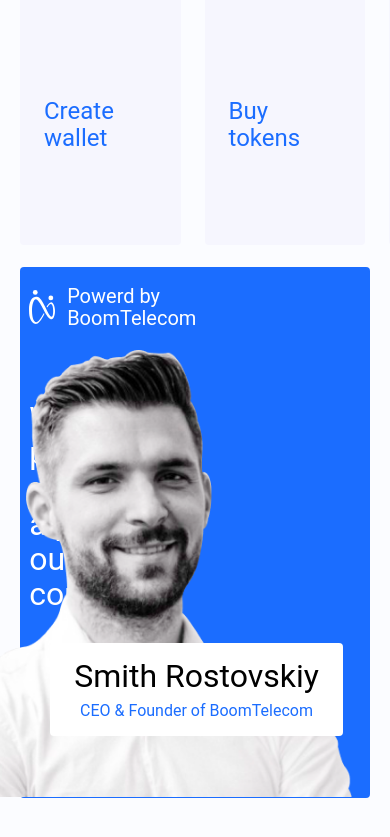
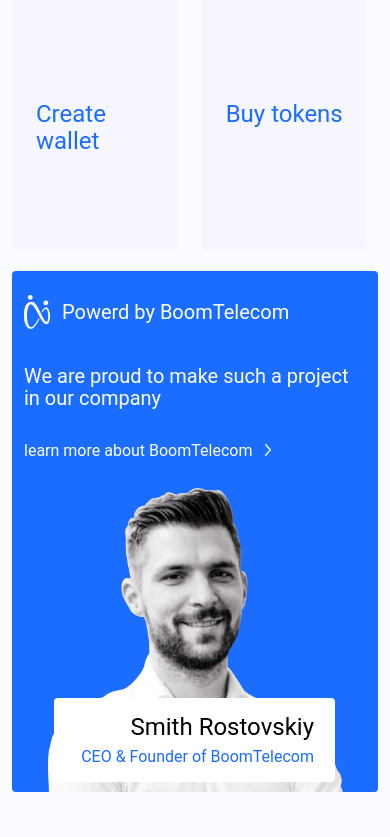
Before and after one commit to nklazuta/test-project, a React (Create React App) app: page / in a window 390 px wide. Shown: the part 1072-1909 px from the top of the page. Built offline with nearby package versions, Linux system fonts and the light colour scheme.

Commit message:
feat: добавить стили компоненту Promo

```diff
--- a/src/components/App/App.css
+++ b/src/components/App/App.css
@@ -7,3 +7,9 @@
     padding: 98px 20px 63px;
   }
 }
+
+@media screen and (max-width: 700px) {
+  .App {
+    padding: 99px 12px 91px;
+  }
+}
--- a/src/components/Promo/Promo.css
+++ b/src/components/Promo/Promo.css
@@ -1,4 +1,5 @@
 .promo {
+  display: flex;
   background: #1b6dff;
   border-radius: 4px;
   position: relative;
@@ -13,7 +14,7 @@
 .promo__logo-block {
   display: flex;
   align-items: center;
-  padding: 12px 12px 12px 0px;
+  padding: 12px 12px 12px 0;
   margin-bottom: 60px;
 }
 
@@ -65,9 +66,10 @@
   height: 501px;
   background-image: url("../../images/beniamin-photo.png");
   background-size: contain;
+  background-position: right bottom;
   background-repeat: no-repeat;
   position: absolute;
-  bottom: 0%;
+  bottom: 0;
   right: 9.85%;
 }
 
@@ -76,7 +78,7 @@
   box-sizing: border-box;
   background: #ffffff;
   border-radius: 4px;
-  text-align: center;
+  text-align: right;
   position: absolute;
   bottom: 60px;
   right: -69.5px;
@@ -117,14 +119,79 @@
   }
 
   .promo__photo-block {
-    width: 434px;
-    height: 448px;
+    width: 47.17%;
+    height: 113.7%;
     right: 18px;
   }
 
   .promo__ceo-block {
-    bottom: 62px;
+    bottom: 13.84%;
     right: 9px;
-    padding: 16px 23px;
   }
 }
+
+@media screen and (max-width: 885px) {
+  .promo__logo-block {
+    margin-bottom: 15.15%;
+  }
+
+  .promo__text {
+    font-size: 20px;
+    padding-bottom: 30.3%
+  }
+
+  .promo__link {
+    font-size: 16px;
+    line-height: 1.19;
+  }
+
+  .promo__ceo-block {
+    bottom: 8%;
+  }
+
+  .promo__name {
+    font-size: 24px;
+  }
+}
+
+@media screen and (max-width: 700px) {
+  .promo {
+    flex-direction: column;
+    align-items: center;
+    padding: 12px 12px 0 12px;
+  }
+
+  .promo__text-block {
+    width: 100%;
+    max-width: 485px;
+  }
+
+  .promo__logo-block {
+    margin-bottom: 24px;
+    padding: 12px 0;
+  }
+
+  .promo__text {
+    padding-bottom: 32px;
+    padding-right: 12px;
+  }
+
+  .promo__link {
+    padding-bottom: 28px;
+  }
+
+  .promo__photo-block {
+    width: 296px;
+    min-height: 304px;
+    background-position: center;
+    position: relative;
+    right: 0;
+  }
+
+  .promo__ceo-block {
+    width: 281px;
+    bottom: 10px;
+    right: 8px;
+    padding: 16px 21px;
+  }
+}
```
